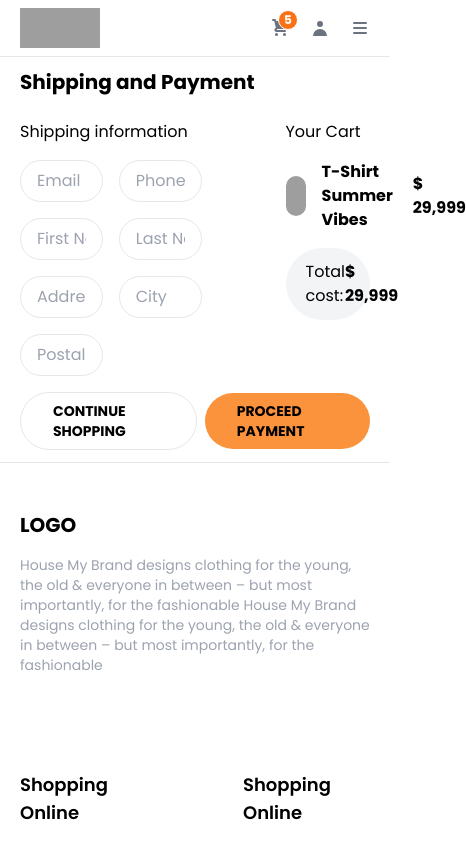
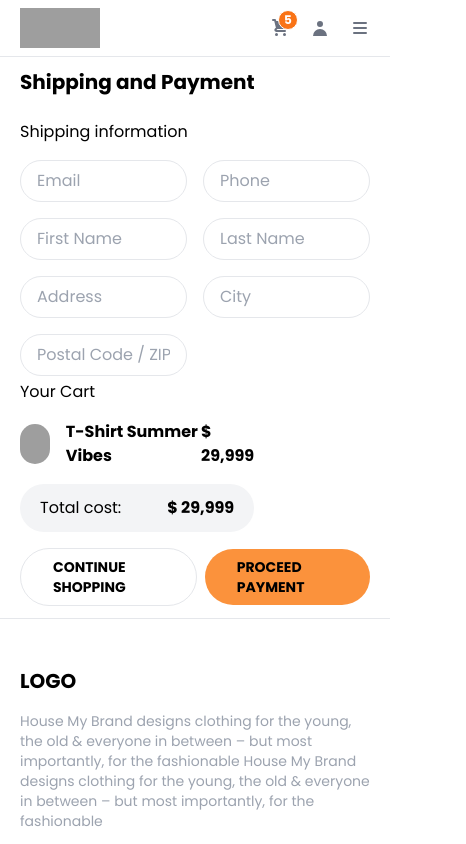
Before and after one commit to Vital-Masks/Ramany-Boutique-client, a Next.js app: page /checkout in a window 390 px wide. Shown: the top 844 px of the page, 466 px wide, since content can reach past the window. Built offline with nearby package versions, Linux system fonts and the light colour scheme; grey boxes are pictures that could not be loaded.

Commit message:
responsive fix

```diff
--- a/pages/carts/index.js
+++ b/pages/carts/index.js
@@ -10,7 +10,8 @@ const Carts = () => {
     <div className="relative max-w-screen-lg 2xl:max-w-screen-xl mx-auto w-full py-3 md:py-5 px-5 md:px-20 xl:px-0 mt-14">
       <div>
         <h5 className="text-xl font-bold">Shopping Cart</h5>
-        <table className="table-auto w-full text-sm text-left text-gray-500 dark:text-gray-400 mt-16">
+        <div className="relative overflow-x-auto">
+          <table className="table-auto w-full text-sm text-left text-gray-500 dark:text-gray-400 mt-16 ">
             <thead className="text-xs text-gray-700 uppercase bg-gray-50  dark:text-gray-400">
               <tr>
                 <th scope="col" className="px-6 py-3">
@@ -22,7 +23,7 @@ const Carts = () => {
                 <th scope="col" className="px-6 py-3">
                   Size
                 </th>
-              <th scope="col" className="px-6 py-3">
+                <th scope="col" className="px-6 py-3 ">
                   Amount
                 </th>
                 <th scope="col" className="px-6 py-3">
@@ -35,7 +36,7 @@ const Carts = () => {
               <tr className="text-gray-900">
                 <th
                   scope="row"
-                className="px-6 py-8 font-medium whitespace-nowrap flex items-center gap-4"
+                  className="px-6 py-8 font-medium flex items-center gap-4"
                 >
                   <div className="relative w-14 h-14 rounded-full overflow-hidden">
                     <Image
@@ -53,8 +54,8 @@ const Carts = () => {
                 <td className="px-6 py-8">White</td>
                 <td className="px-6 py-8">XL</td>
                 <td className="px-6 py-8">
-                <div className="flex gap-3 items-center">
                   <div>
+                    <div className="flex">
                       <button
                         className="border border-r-0 border-gray-300 px-2 py-1 text-center"
                         onClick={() => setQty(--qty)}
@@ -140,6 +141,7 @@ const Carts = () => {
               </tr>
             </tbody>
           </table>
+        </div>
         <div className="flex gap-2 items-center justify-end">
           <Link href={PRODUCTS}>
             <a className="bg-white border text-black py-2 px-8 rounded-full text-sm font-bold uppercase">
--- a/pages/checkout/index.js
+++ b/pages/checkout/index.js
@@ -22,8 +22,8 @@ const Checkout = () => {
     <div className="relative max-w-screen-lg 2xl:max-w-screen-xl mx-auto w-full py-3 md:py-5 px-5 md:px-20 xl:px-0 mt-14">
       <h5 className="text-xl font-bold">Shipping and Payment</h5>
 
-      <div className="grid grid-cols-4 gap-1 mt-6">
-        <div className="col-span-3 pr-20">
+      <div className="grid lg:grid-cols-4 gap-1 mt-6">
+        <div className="col-span-3 lg:pr-20">
           <p>Shipping information</p>
           <div className="grid grid-cols-2 gap-4 mt-4">
             <Input type="email" name="email" placeholder="Email" />
```
Lines whose indentation alone changed are shown as unchanged.
